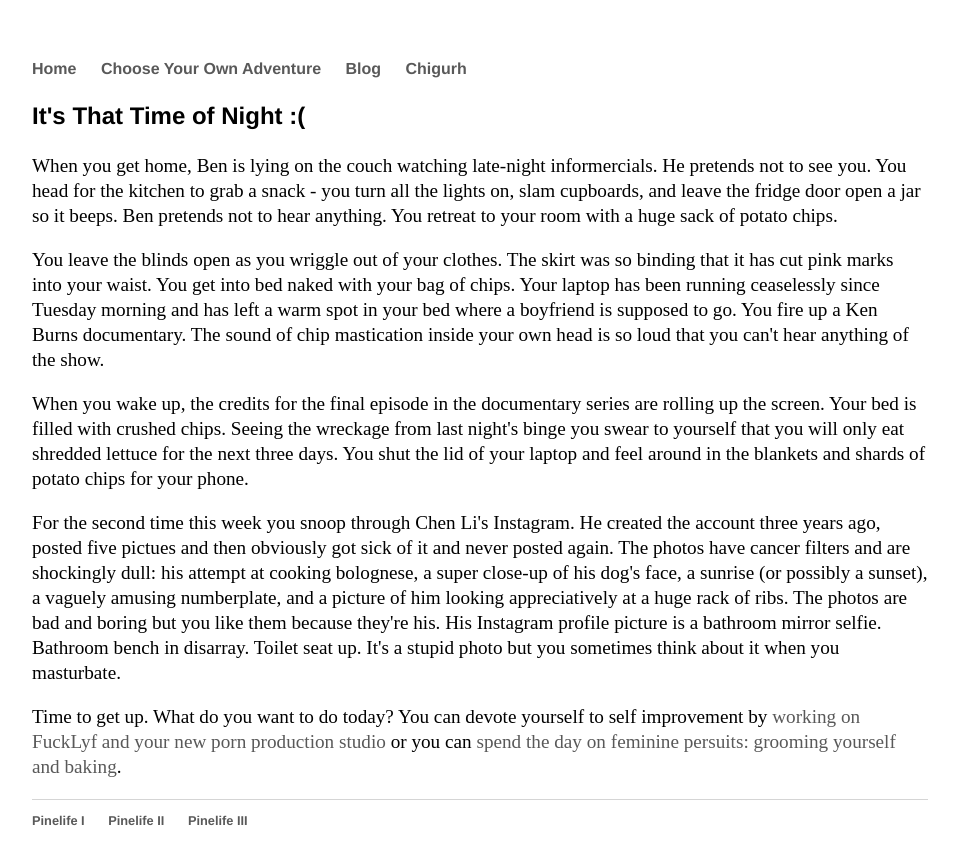
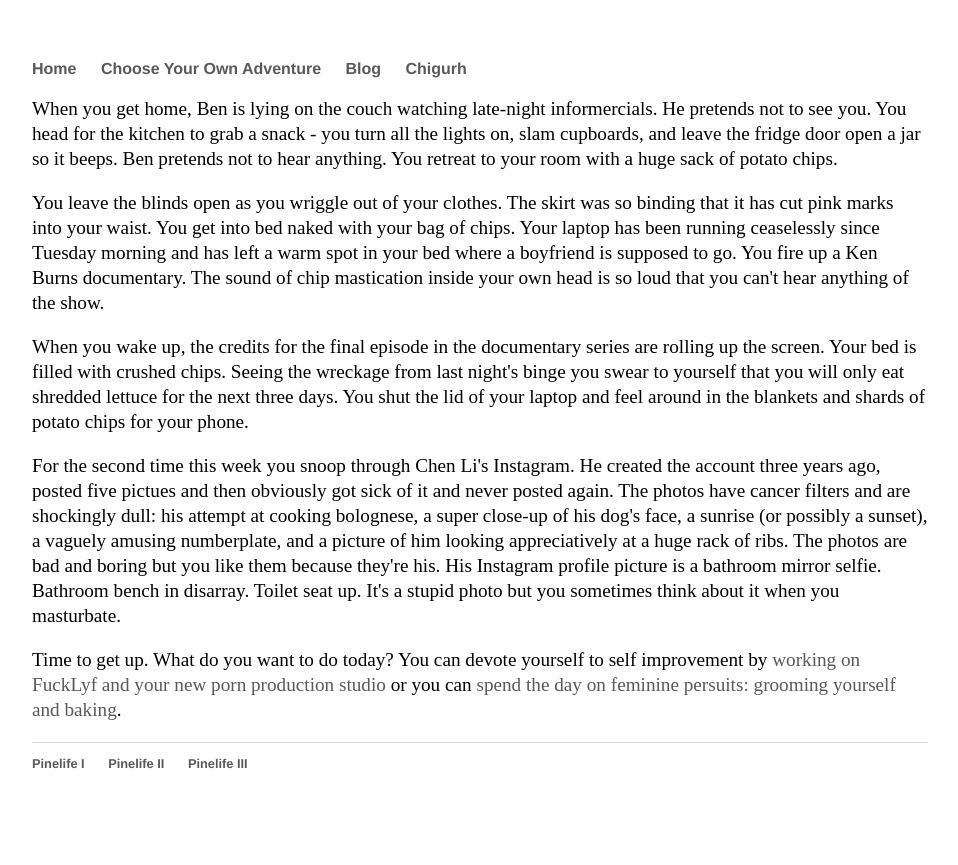
Before and after one commit to Pinelife/pinelife.github.io, a Jekyll site: the page built from Hellhole/Room5.html, in a window 1280 px wide. Shown: the top 865 px of the page, without its empty margins (160-1118 px from the left). Built offline with Jekyll 4.4.1, drawn with Linux system fonts in a browser that asks for light colours.

Commit message:
Update Room5.html

```diff
--- a/Hellhole/Room5.html
+++ b/Hellhole/Room5.html
@@ -2,8 +2,6 @@
 layout: default
 title: Pinelife
 ---
-<h3>It's That Time of Night :(</h3>
-
 <p>When you get home, Ben is lying on the couch watching late-night informercials. He pretends not to see you. You head for the kitchen to grab a snack - you turn all the lights on, slam cupboards, and leave the fridge door open a jar so it beeps. Ben pretends not to hear anything. You retreat to your room with a huge sack of potato chips.</p>
 <p>
 You leave the blinds open as you wriggle out of your clothes. The skirt was so binding that it has cut pink marks into your waist.
```
